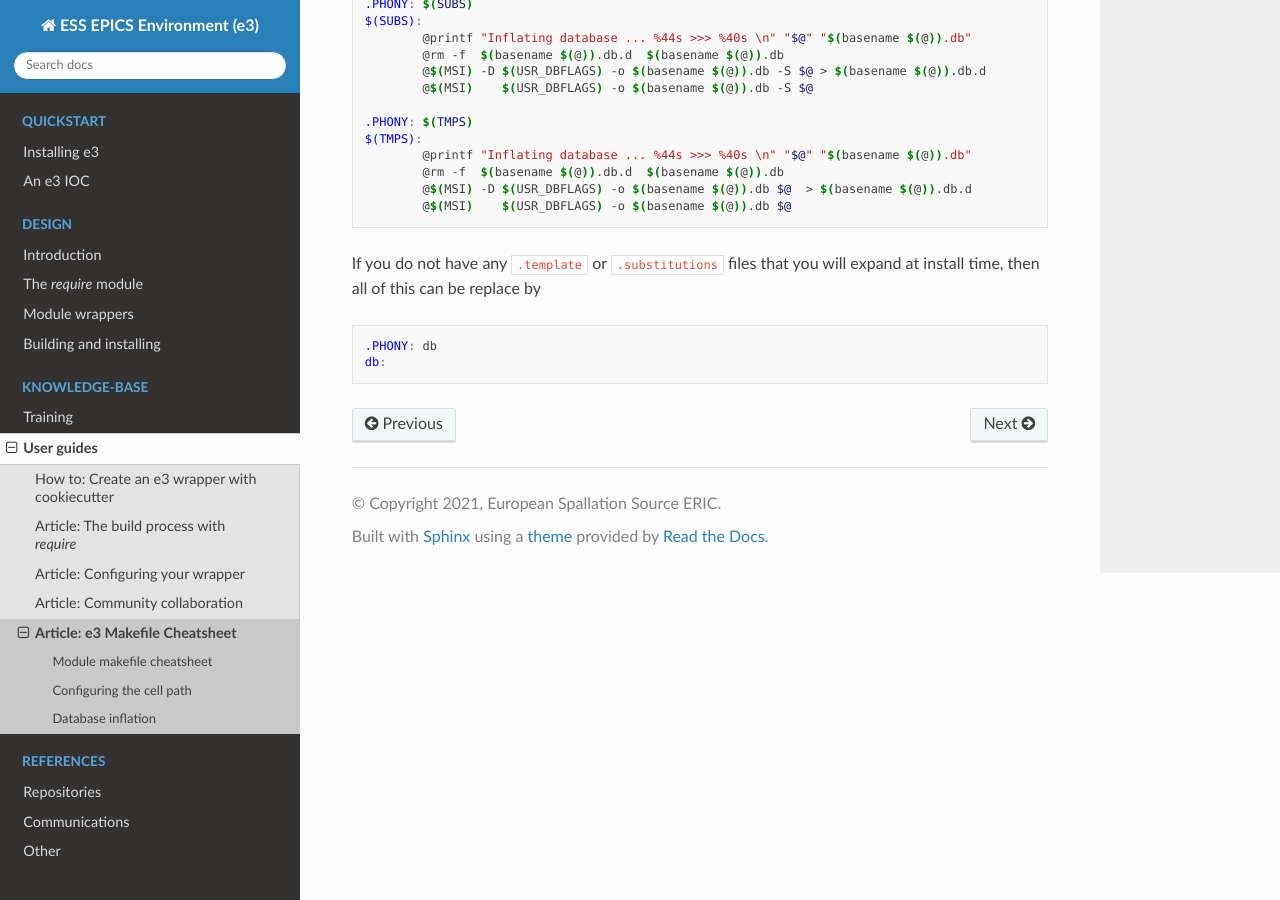
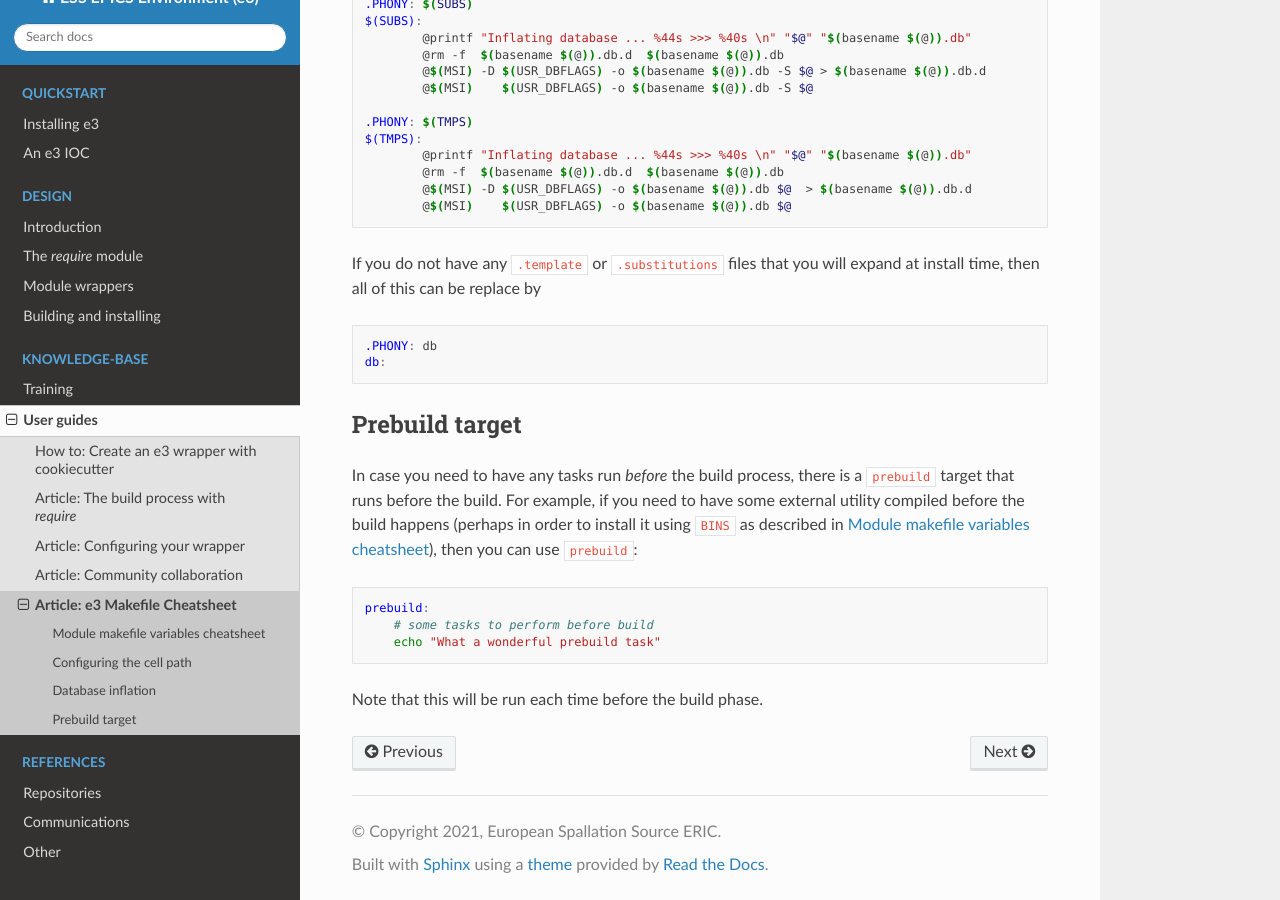
Before and after one commit to ttkorhonen/e3pages, a Sphinx documentation site: the page built from docs/kb/guide/articles/8_cheatsheet.md, in a window 1280 px wide and 900 px high, scrolled down 1864 px. Built offline with Sphinx 7.4.7 and the Read the Docs theme 2.0.0, drawn with Linux system fonts in a browser that asks for light colours; some of the changed text lies outside the part shown.

Commit message:
Added prebuild section

````diff
--- a/docs/kb/guide/articles/8_cheatsheet.md
+++ b/docs/kb/guide/articles/8_cheatsheet.md
@@ -1,6 +1,8 @@
 # Article: e3 Makefile Cheatsheet
 
-## Module makefile cheatsheet
+
+(makefile_vars_cheatsheet)=
+## Module makefile variables cheatsheet
 
 The `<module>.Makefile` that is used to build an e3 module has a number of standard variables that are used to direct the build process. The main variables that are relevant are the following. For more detail, see {ref}`makefile_variables`.
 
@@ -70,3 +72,13 @@ If you do not have any `.template` or `.substitutions` files that you will expan
 .PHONY: db
 db:
 ```
+
+## Prebuild target
+
+In case you need to have any tasks run *before* the build process, there is a `prebuild` target that runs before the build. For example, if you need to have some external utility compiled before the build happens (perhaps in order to install it using `BINS` as described in {ref}`makefile_vars_cheatsheet`), then you can use `prebuild`:
+```makefile
+prebuild:
+    # some tasks to perform before build
+    echo "What a wonderful prebuild task"
+```
+Note that this will be run each time before the build phase.
````
